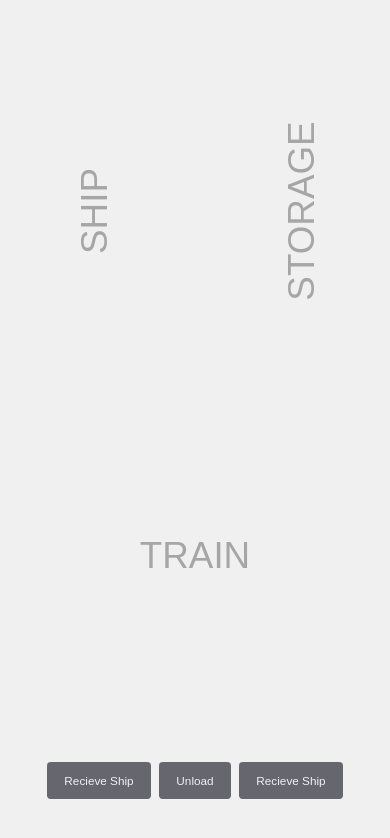
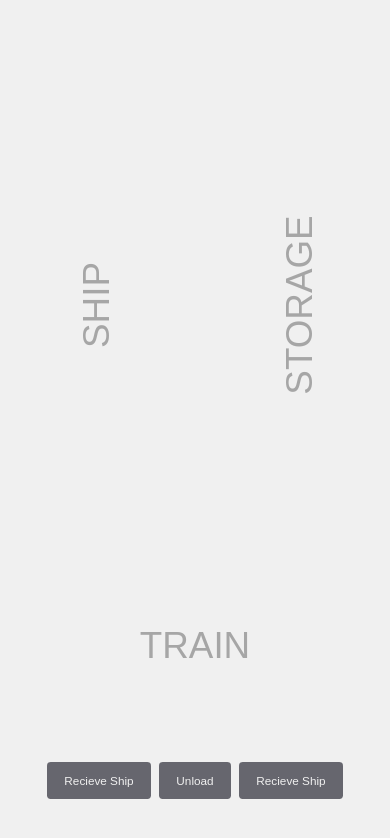
Before and after one commit to ThywillJoshua/Port-App, a React (Create React App) app: page / in a window 390 px wide. Shown: the top 838 px of the page. Built offline with nearby package versions, Linux system fonts and the light colour scheme.

Commit message:
responsive clean up

```diff
--- a/src/App.css
+++ b/src/App.css
@@ -6,6 +6,7 @@
   margin: 0 auto;
 
   display: grid;
+  grid-template-rows: 4fr 1fr;
 }
 
 .container {
@@ -15,20 +16,15 @@
   gap: 2rem;
 
   text-align: center;
-  height: 100%;
 }
 
 .ship-area,
 .storage-area {
-  grid-row: 1/-1;
-
   display: grid;
   grid-template-rows: repeat(5, 1fr);
   gap: 2rem;
 
   position: relative;
-
-  align-items: end;
 }
 
 .train-area {
@@ -77,7 +73,7 @@
 .ship-container,
 .storage-container,
 .train-container {
-  height: 16rem;
+  height: 100%;
 
   display: flex;
   justify-content: center;
@@ -103,11 +99,32 @@
 
   .container {
     grid-template-columns: 1fr 1fr;
+    grid-template-rows: 4fr 1fr;
+
+    gap: 1rem;
+  }
+
+  .ship-area {
+    grid-row: 1/2;
+    grid-column: 1/2;
+  }
+
+  .storage-area {
+    grid-row: 1/2;
+    grid-column: 2/3;
+  }
+
+  .ship-area,
+  .storage-area {
+    gap: 1rem;
   }
 
   .train-area {
     grid-column: 1/-1;
+    grid-row: 2/-1;
     height: 100%;
+
+    gap: 1rem;
   }
 
   .train-area::after {
```
